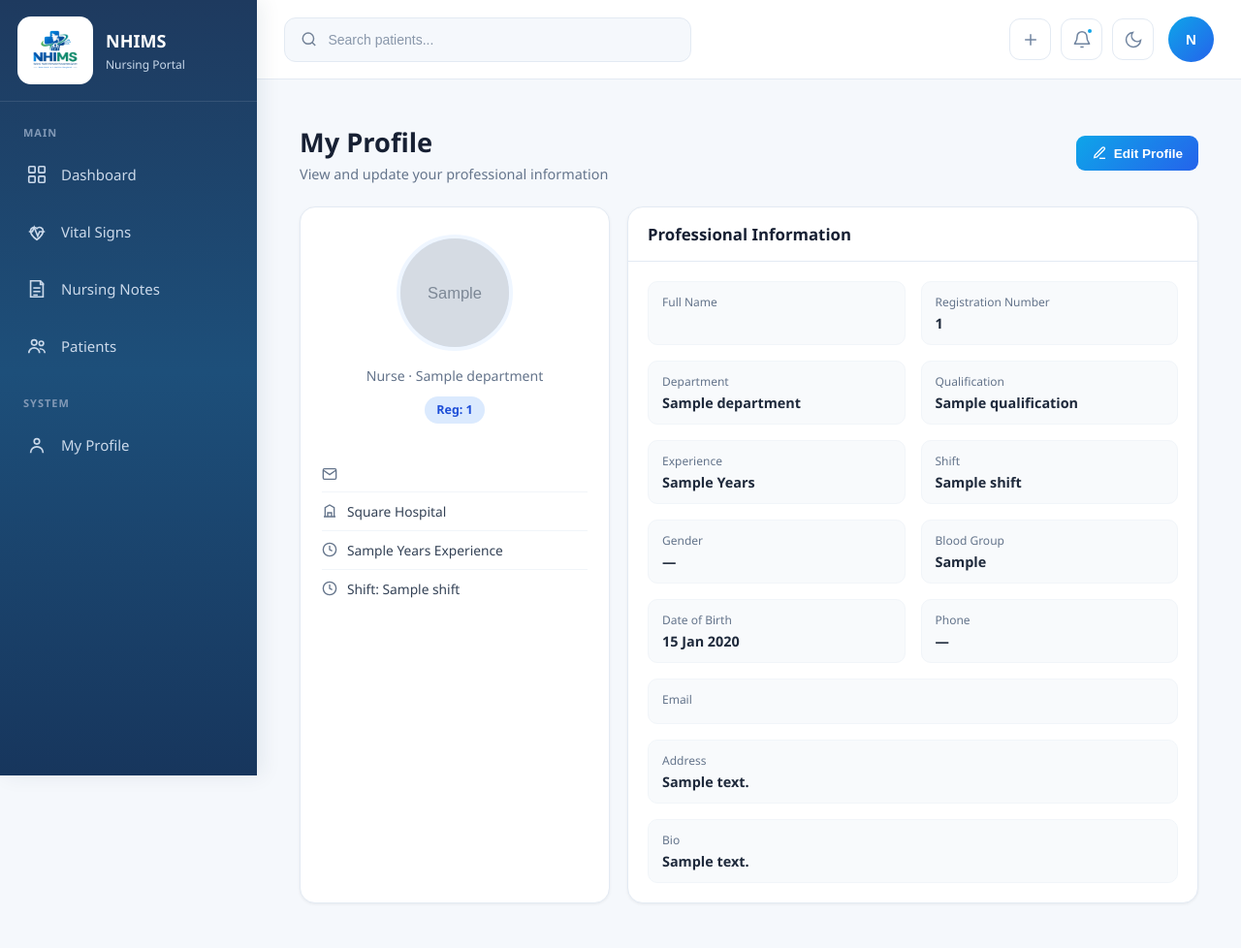
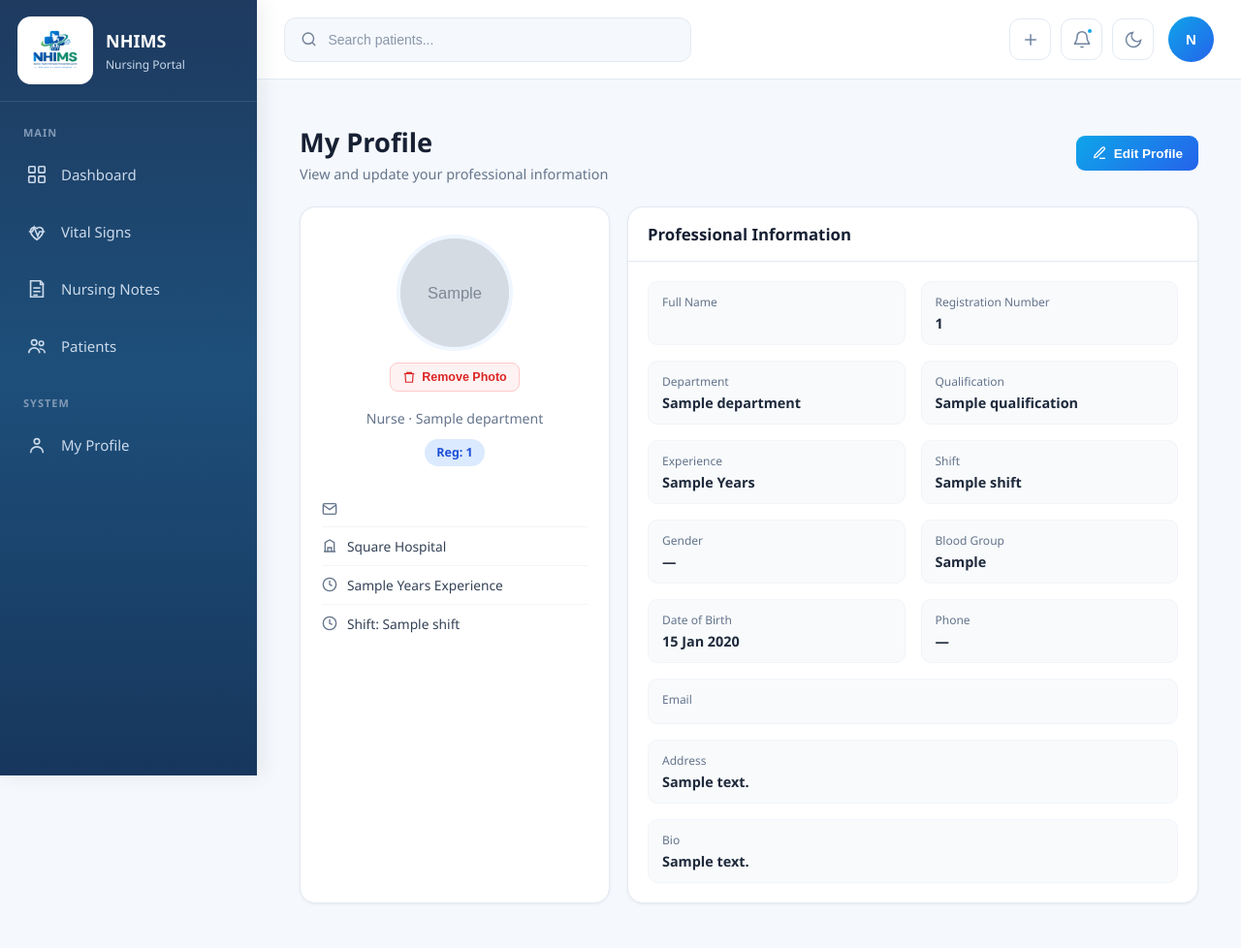
Before and after one commit to Nafsim/Hospital_management, a Django app: template templates/accounts/nurse/profile.html in a window 1280 px wide. Shown: the whole page at 97% size. Run offline with Django 5.2, Linux system fonts and the light colour scheme; data comes from the database, SQL or seed files in the repository; both versions use the stored data as it was after the commit; tables that the repository leaves empty hold one stand-in row (values such as "Sample post"); the template is opened without the code that fills it: values that come from a table or form of the project are taken from there, most other values are stand-ins (such as "Sample title", 1, 10 or a date in 2020); grey boxes marked "Sample" are stand-in pictures.

Commit message:
updated nourse profile

```diff
--- a/accounts/views.py
+++ b/accounts/views.py
@@ -2505,7 +2505,6 @@ def nurse_profile(request):
     }
     return render(request, 'accounts/nurse/profile.html', context)
 
-
 # Patient
 def patient_dashboard(request):
     if not request.user.is_authenticated:
--- a/templates/accounts/nurse/profile.html
+++ b/templates/accounts/nurse/profile.html
@@ -14,13 +14,15 @@
 .profile-grid{display:grid;grid-template-columns:320px 1fr;gap:18px}
 .profile-card,.info-card{background:#fff;border:1px solid var(--border);border-radius:16px;box-shadow:0 1px 3px rgba(0,0,0,.06);overflow:hidden}
 .profile-side{padding:28px 22px;text-align:center}
-.avatar-wrap{width:120px;height:120px;border-radius:50%;margin:0 auto 16px;background:#dbeafe;display:flex;align-items:center;justify-content:center;overflow:hidden;border:4px solid #eff6ff;position:relative}
+.avatar-wrap{width:120px;height:120px;border-radius:50%;margin:0 auto 12px;background:#dbeafe;display:flex;align-items:center;justify-content:center;overflow:hidden;border:4px solid #eff6ff}
 .avatar-wrap img{width:100%;height:100%;object-fit:cover}
 .avatar-initial{font-size:2.4rem;font-weight:700;color:#2563eb}
 .nurse-name{font-size:1.25rem;font-weight:700;color:#1e293b;margin:0 0 4px}
 .nurse-role{font-size:.88rem;color:#64748b;margin:0 0 12px}
-.reg-badge{display:inline-flex;padding:.35rem .75rem;border-radius:999px;background:#dbeafe;color:#1d4ed8;font-size:.78rem;font-weight:600;margin-bottom:16px}
-.side-info{text-align:left;margin-top:18px}
+.reg-badge{display:inline-flex;padding:.35rem .75rem;border-radius:999px;background:#dbeafe;color:#1d4ed8;font-size:.78rem;font-weight:600;margin-bottom:12px}
+.btn-remove-photo{display:inline-flex;align-items:center;gap:6px;padding:7px 12px;border-radius:8px;font-size:12.5px;font-weight:600;background:#fef2f2;color:#dc2626;border:1px solid #fecaca;cursor:pointer;margin-bottom:8px}
+.btn-remove-photo:hover{background:#fee2e2}
+.side-info{text-align:left;margin-top:14px}
 .side-item{display:flex;align-items:center;gap:10px;padding:10px 0;border-bottom:1px solid #f1f5f9;font-size:.86rem;color:#334155}
 .side-item:last-child{border-bottom:0}
 .side-item svg{color:#64748b;flex-shrink:0}
@@ -39,9 +41,6 @@
 .form-group input,.form-group select,.form-group textarea{height:40px;border:1px solid #cbd5e1;border-radius:8px;padding:0 12px;font-size:.87rem;outline:none;background:#fff}
 .form-group textarea{height:90px;padding:10px 12px;resize:vertical}
 .form-group input:focus,.form-group select:focus,.form-group textarea:focus{border-color:#60a5fa;box-shadow:0 0 0 3px rgba(37,99,235,.1)}
-.photo-row{display:flex;align-items:center;gap:12px;flex-wrap:wrap}
-.btn-remove-photo{padding:8px 12px;border-radius:8px;font-size:12.5px;font-weight:600;background:#fef2f2;color:#dc2626;border:1px solid #fecaca;cursor:pointer}
-.btn-remove-photo:hover{background:#fee2e2}
 .form-actions{display:flex;justify-content:flex-end;gap:10px;margin-top:18px}
 .btn-cancel{padding:9px 16px;border-radius:8px;font-size:13px;font-weight:600;background:#fff;color:#475569;border:1px solid #cbd5e1;cursor:pointer}
 .btn-save{padding:9px 16px;border-radius:8px;font-size:13px;font-weight:600;background:#2563eb;color:#fff;border:1px solid #2563eb;cursor:pointer}
@@ -77,6 +76,18 @@
                     <span class="avatar-initial">{{ user.first_name|slice:":1"|upper|default:user.username|slice:":1"|upper }}</span>
                     {% endif %}
                 </div>
+
+                {% if profile.profile_image %}
+                <form method="post" style="margin-bottom:10px">
+                    {% csrf_token %}
+                    <input type="hidden" name="action" value="remove_photo">
+                    <button type="submit" class="btn-remove-photo" onclick="return confirm('Remove profile photo?')">
+                        <svg width="14" height="14" fill="none" stroke="currentColor" stroke-width="2" viewBox="0 0 24 24"><path d="M3 6h18"/><path d="M8 6V4h8v2"/><path d="M19 6l-1 15H6L5 6"/></svg>
+                        Remove Photo
+                    </button>
+                </form>
+                {% endif %}
+
                 <h2 class="nurse-name">{{ user.get_full_name|default:user.username }}</h2>
                 <p class="nurse-role">Nurse{% if profile.department %} · {{ profile.department }}{% endif %}</p>
                 {% if profile.registration_number %}
@@ -252,14 +263,9 @@
                                 <label>Date of Birth</label>
                                 <input type="date" name="date_of_birth" value="{{ profile.date_of_birth|date:'Y-m-d' }}">
                             </div>
-                            <div class="form-group full">
-                                <label>Profile Photo</label>
-                                <div class="photo-row">
-                                    <input type="file" name="profile_image" accept="image/*">
-                                    {% if profile.profile_image %}
-                                    <button type="submit" name="action" value="remove_photo" class="btn-remove-photo" onclick="return confirm('Remove profile photo?')">Remove Photo</button>
-                                    {% endif %}
-                                </div>
+                            <div class="form-group">
+                                <label>Upload New Photo</label>
+                                <input type="file" name="profile_image" accept="image/*">
                             </div>
                             <div class="form-group full">
                                 <label>Address</label>
```
Also changed, not shown: db.sqlite3.
